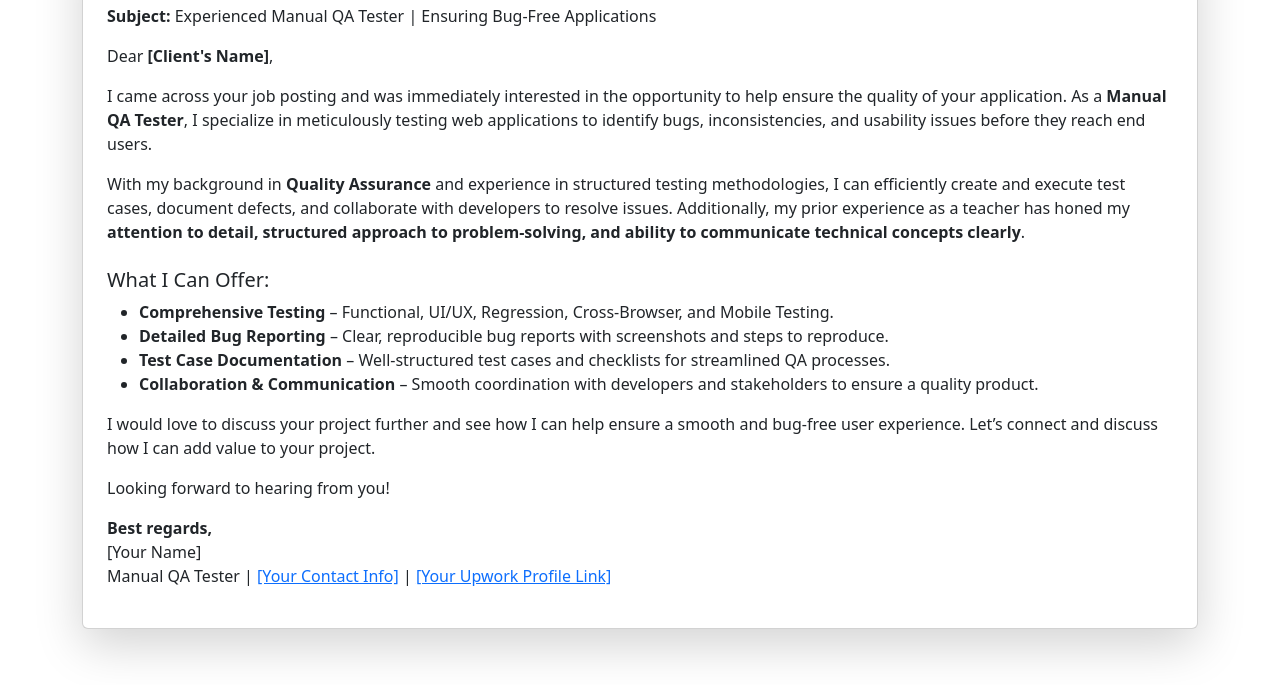
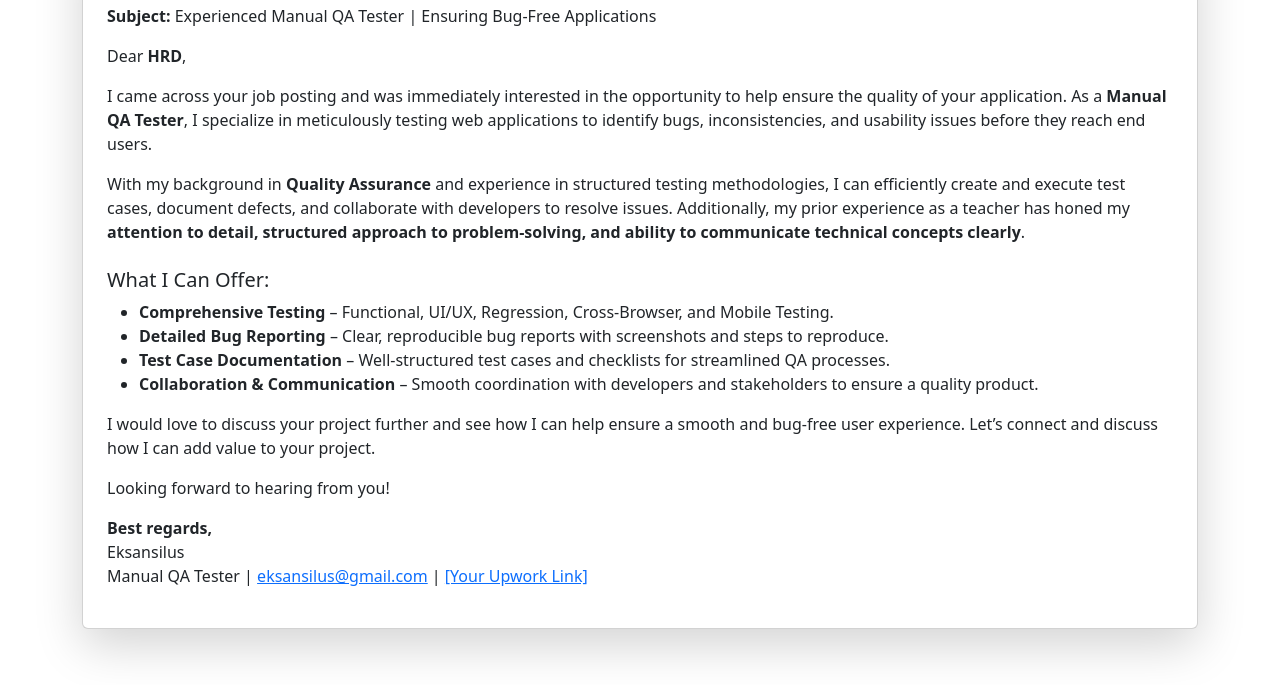
Before and after one commit to johnxth/cover-letter-eksansilus, a plain HTML site: page index.html in a window 1280 px wide. Shown: the part 115-800 px from the top of the page. Drawn offline with nearby package versions, Linux system fonts and the light colour scheme.

Commit message:
Update index.html

```diff
--- a/index.html
+++ b/index.html
@@ -3,7 +3,7 @@
 <head>
     <meta charset="UTF-8">
     <meta name="viewport" content="width=device-width, initial-scale=1">
-    <title>Cover Letter - Upwork</title>
+    <title>Cover Letter</title>
     <link href="https://cdn.jsdelivr.net/npm/bootstrap@5.3.0/dist/css/bootstrap.min.css" rel="stylesheet">
 </head>
 <body>
@@ -13,7 +13,7 @@
                 <h2 class="text-primary">Cover Letter</h2>
                 <p><strong>Subject:</strong> Experienced Manual QA Tester | Ensuring Bug-Free Applications</p>
 
-                <p>Dear <strong>[Client's Name]</strong>,</p>
+                <p>Dear <strong>HRD</strong>,</p>
 
                 <p>I came across your job posting and was immediately interested in the opportunity to help ensure the quality of your application. As a <strong>Manual QA Tester</strong>, I specialize in meticulously testing web applications to identify bugs, inconsistencies, and usability issues before they reach end users.</p>
 
@@ -32,8 +32,8 @@
                 <p>Looking forward to hearing from you!</p>
 
                 <p><strong>Best regards,</strong><br>
-                [Your Name] <br>
-                Manual QA Tester | <a href="#">[Your Contact Info]</a> | <a href="#">[Your Upwork Profile Link]</a></p>
+                Eksansilus <br>
+                Manual QA Tester | <a href="eksansilus@gmail.com">eksansilus@gmail.com</a> | <a href="#">[Your Upwork Link]</a></p>
             </div>
         </div>
     </div>
```
